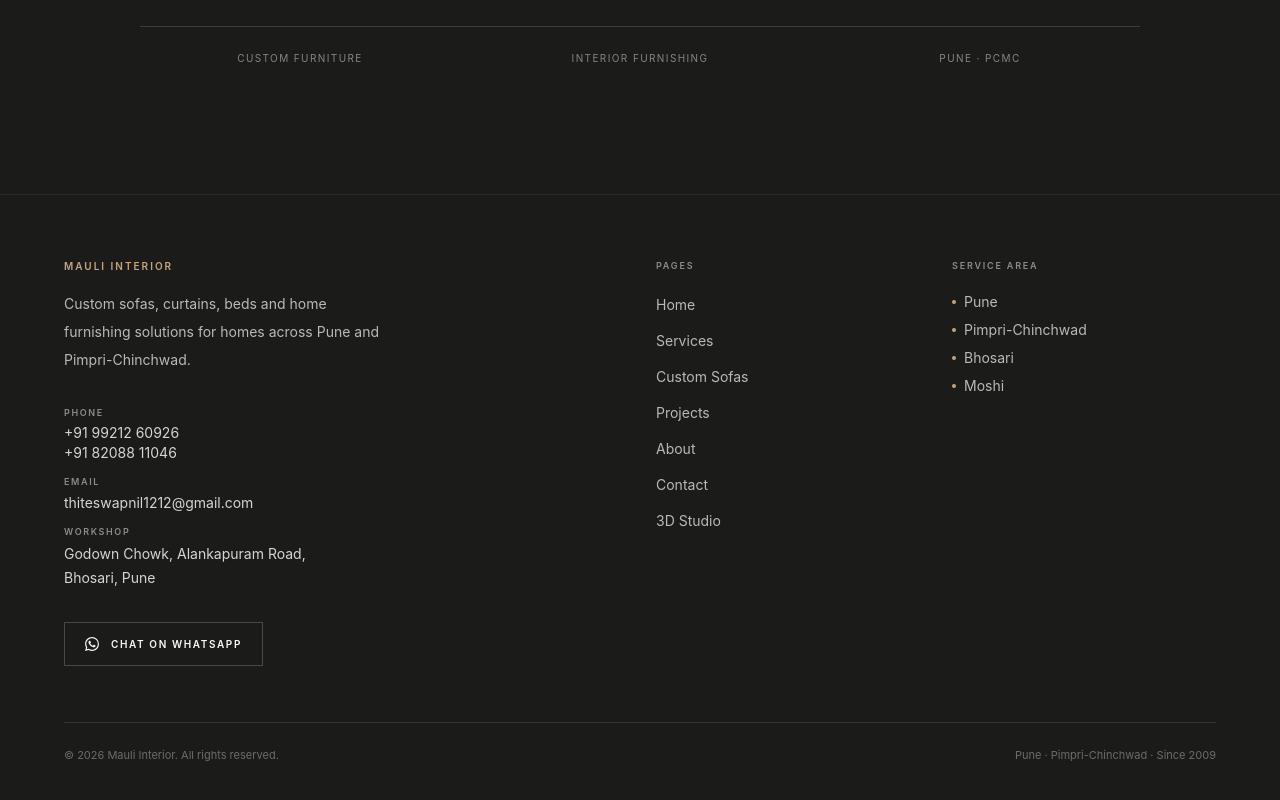
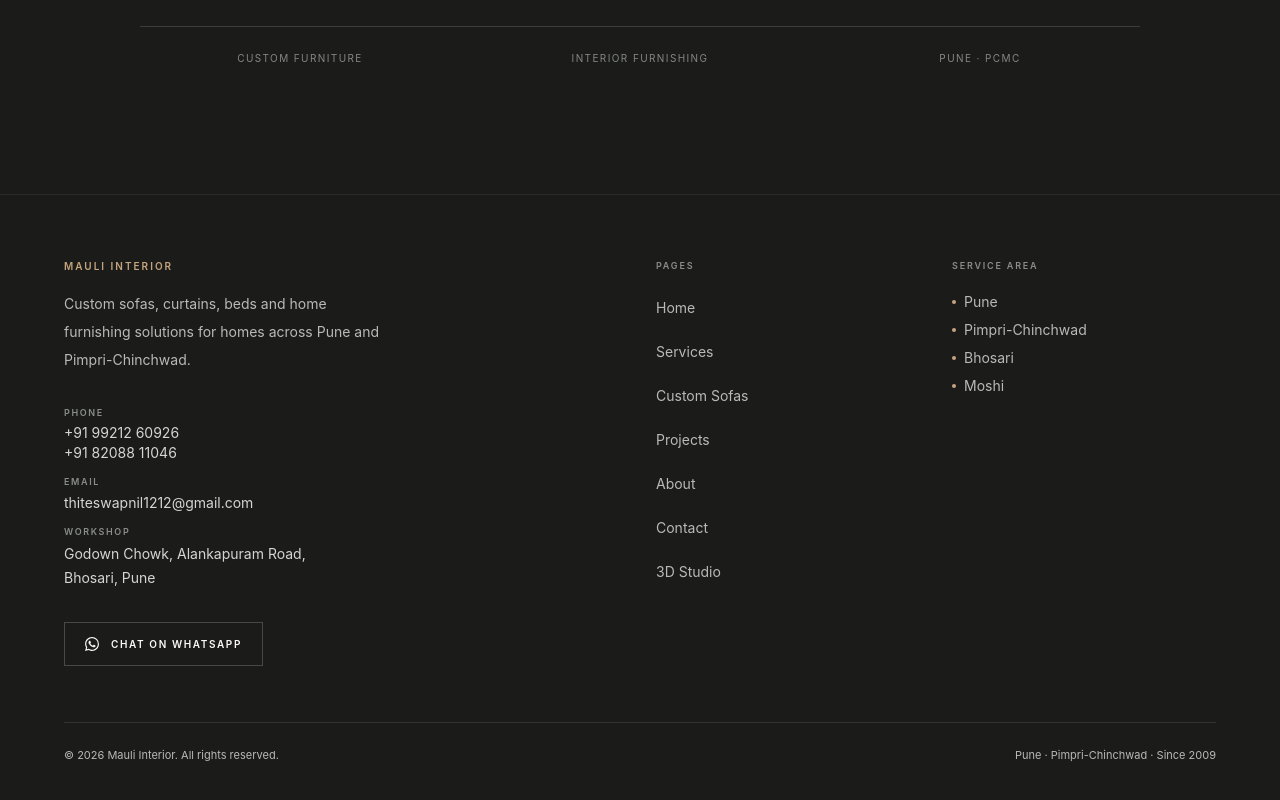
Before and after one commit to thiteswapnil1212-hue/INTERIOR-STORES-WEB, a Next.js app: page / in a window 1280 px wide. Shown: the part 8209-9009 px from the top of the page. Built offline with nearby package versions, Linux system fonts and the light colour scheme.

Commit message:
A11y: footer contrast and touch targets

```diff
--- a/src/components/layout/Footer.tsx
+++ b/src/components/layout/Footer.tsx
@@ -115,7 +115,7 @@ export default function Footer() {
                     <li key={link.href}>
                       <Link
                         href={link.href}
-                        className="text-sm text-[#b9bab6] transition-colors hover:text-[#fbf9f6] focus-visible:outline-none focus-visible:ring-2 focus-visible:ring-[#c5a47e]"
+                        className="inline-block py-1.5 text-sm text-[#b9bab6] transition-colors hover:text-[#fbf9f6] focus-visible:outline-none focus-visible:ring-2 focus-visible:ring-[#c5a47e]"
                       >
                         {link.label}
                       </Link>
@@ -144,11 +144,11 @@ export default function Footer() {
 
         {/* Bottom Row */}
         <div className="mt-14 flex flex-col gap-3 border-t border-[#fbf9f6]/10 pt-6 sm:flex-row sm:items-center sm:justify-between">
-          <p className="text-[11px] text-[#6b6d6a]">
+          <p className="text-[11px] text-[#b9bab6]">
             © {currentYear} Mauli Interior. All rights reserved.
           </p>
 
-          <p className="text-[11px] text-[#6b6d6a]">
+          <p className="text-[11px] text-[#b9bab6]">
             Pune · Pimpri-Chinchwad · Since 2009
           </p>
         </div>
```
